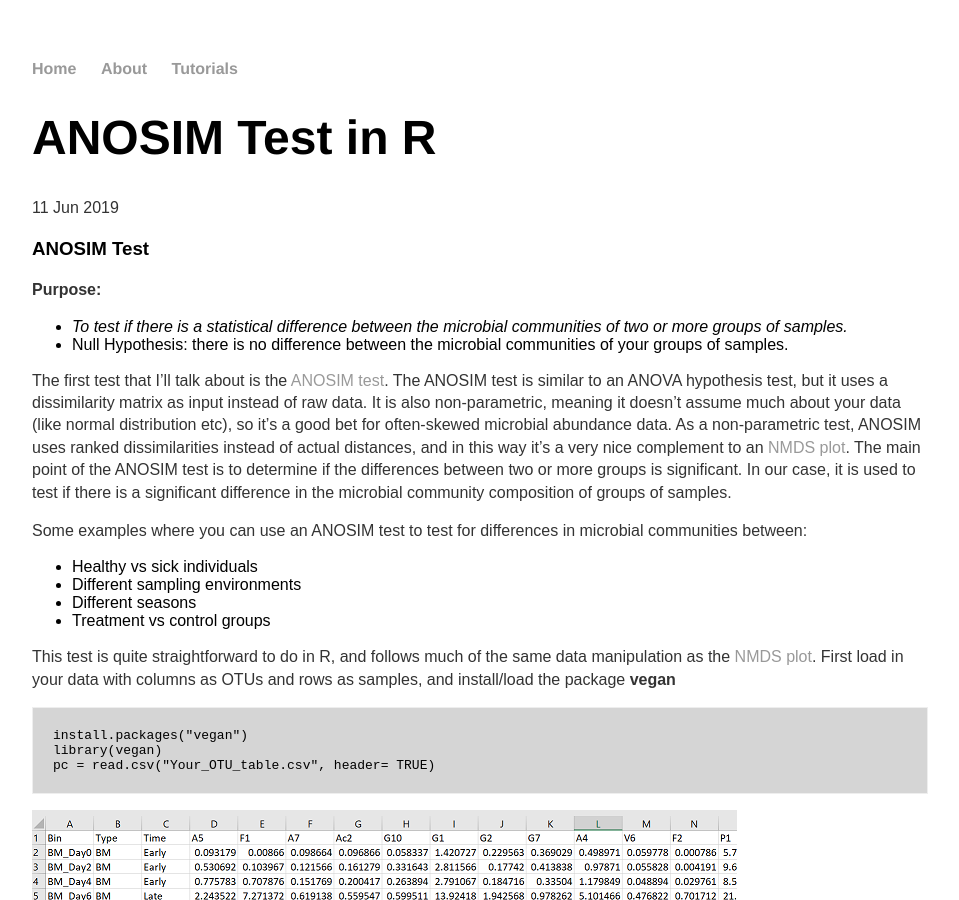
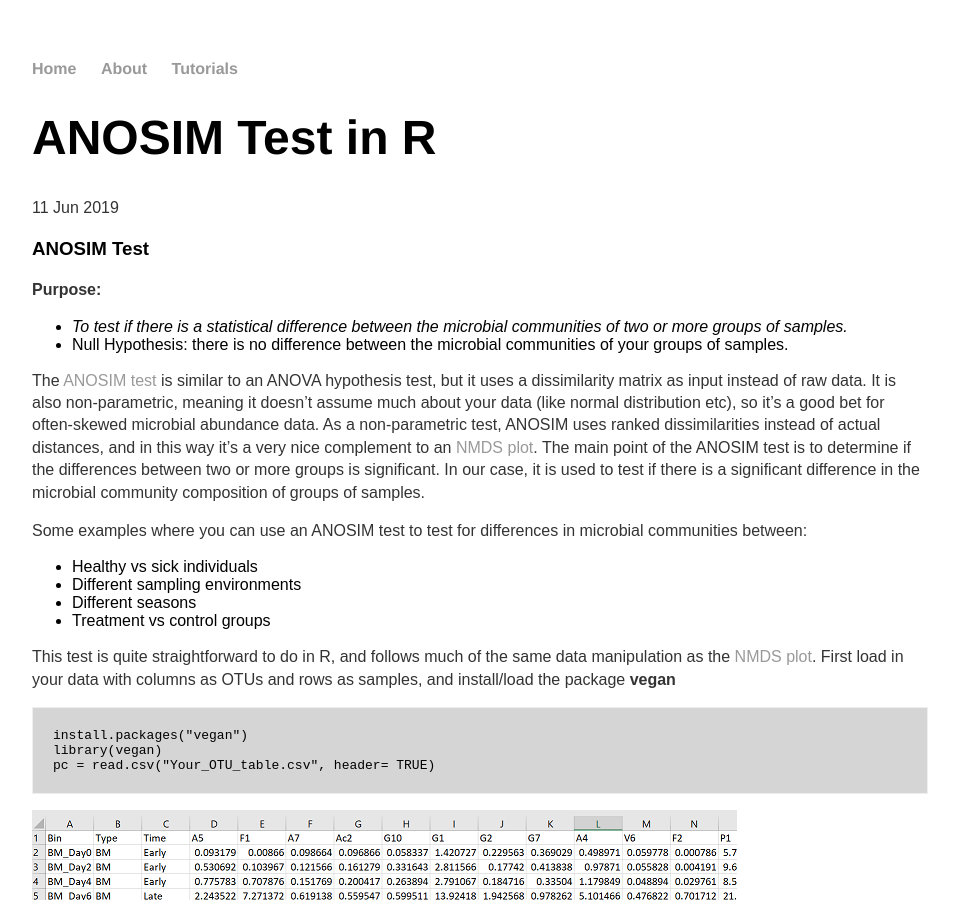
Before and after one commit to jkzorz/jkzorz.github.io, a Jekyll site: the page built from _posts/2019-06-11-ANOSIM-test.md, in a window 1280 px wide and 900 px high. Shown: the whole window, without its empty margins (160-1119 px from the left). Built offline with Jekyll 4.4.1, drawn with Linux system fonts in a browser that asks for light colours; some of the changed text lies outside the part shown.

Commit message:
Update 2019-06-11-ANOSIM-test.md

```diff
--- a/_posts/2019-06-11-ANOSIM-test.md
+++ b/_posts/2019-06-11-ANOSIM-test.md
@@ -15,7 +15,7 @@ date: 2019-06-11
   </ul>
 
 
-The first test that I'll talk about is the [ANOSIM test](https://sites.google.com/site/mb3gustame/hypothesis-tests/anosim). The ANOSIM test is similar to an ANOVA hypothesis test, but it uses a dissimilarity matrix as input instead of raw data. It is also non-parametric, meaning it doesn't assume much about your data (like normal distribution etc), so it's a good bet for often-skewed microbial abundance data. As a non-parametric test, ANOSIM uses ranked dissimilarities instead of actual distances, and in this way it's a very nice complement to an [NMDS plot](https://jkzorz.github.io/2019/06/06/NMDS.html). The main point of the ANOSIM test is to determine if the differences between two or more groups is significant. In our case, it is used to test if there is a significant difference in the microbial community composition of groups of samples.
+The [ANOSIM test](https://sites.google.com/site/mb3gustame/hypothesis-tests/anosim) is similar to an ANOVA hypothesis test, but it uses a dissimilarity matrix as input instead of raw data. It is also non-parametric, meaning it doesn't assume much about your data (like normal distribution etc), so it's a good bet for often-skewed microbial abundance data. As a non-parametric test, ANOSIM uses ranked dissimilarities instead of actual distances, and in this way it's a very nice complement to an [NMDS plot](https://jkzorz.github.io/2019/06/06/NMDS.html). The main point of the ANOSIM test is to determine if the differences between two or more groups is significant. In our case, it is used to test if there is a significant difference in the microbial community composition of groups of samples.
 
 Some examples where you can use an ANOSIM test to test for differences in microbial communities between:
 <ul>
```
Also changed, not shown: other parts of _posts/2019-06-11-ANOSIM-test.md (+2 -0 lines).
